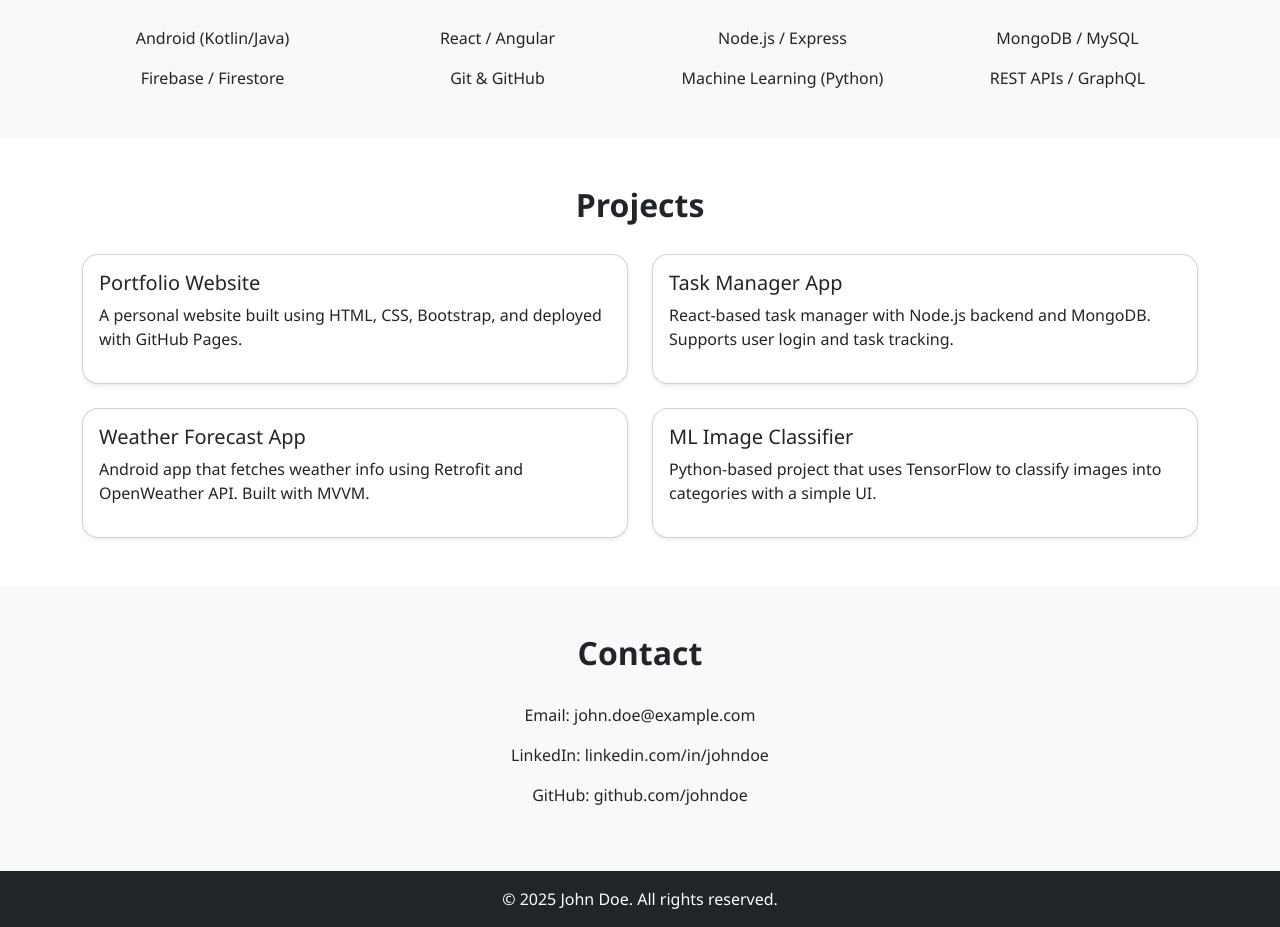
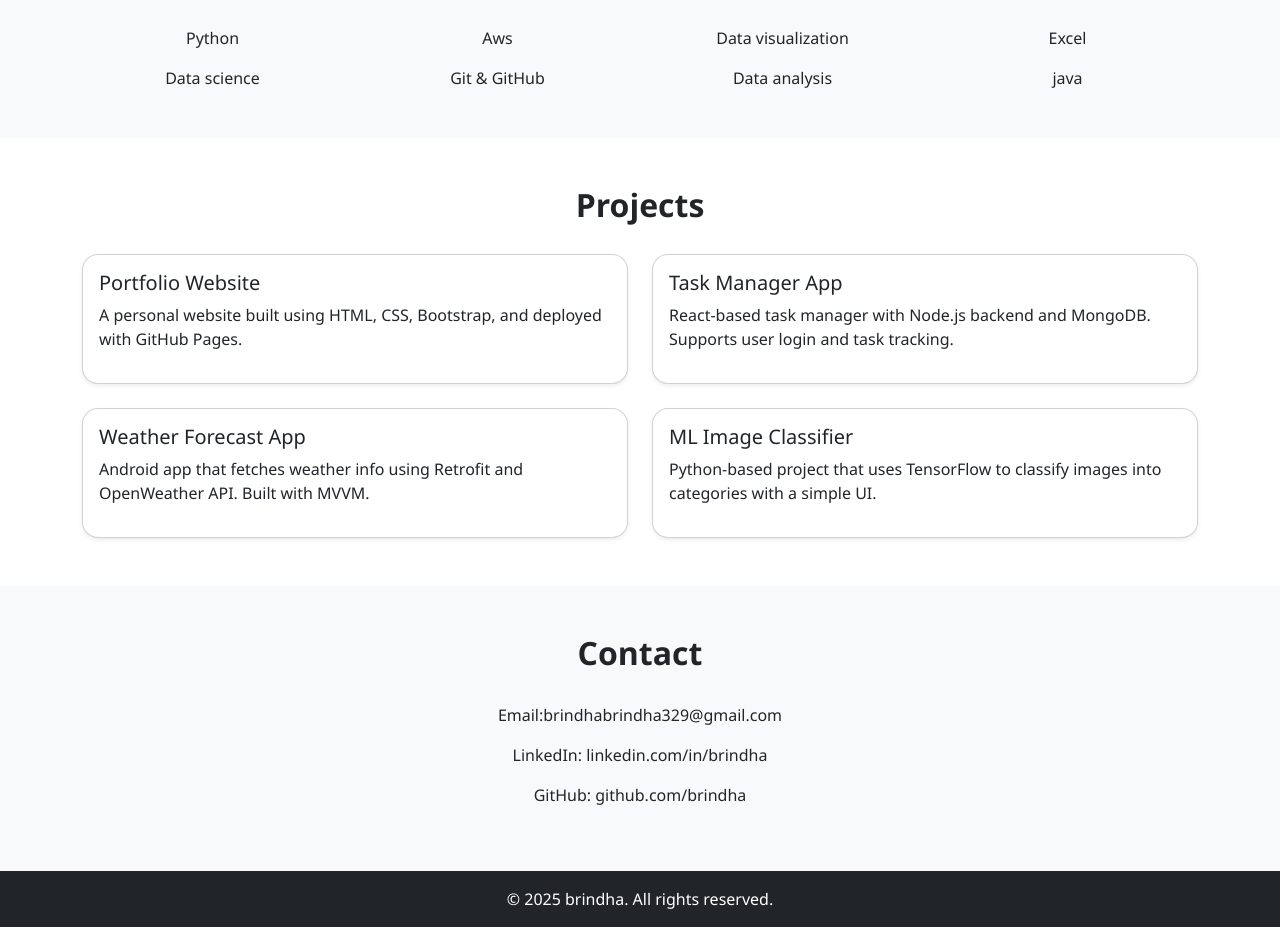
Before and after one commit to BRINDHA329/brindha, a plain HTML site: page index.html in a window 1280 px wide. Shown: the part 600-1527 px from the top of the page. Drawn offline with nearby package versions, Linux system fonts and the light colour scheme.

Commit message:
Update and rename index 2.html to index.html

```diff
--- a/index 2.html
+++ b/index.html
@@ -29,8 +29,8 @@
   <!-- Hero Section -->
   <section class="hero">
     <div class="container">
-      <h1 class="display-4">John Doe</h1>
-      <p class="lead">Full Stack Developer | Android Developer | ML Enthusiast</p>
+      <h1 class="display-4">Brindha</h1>
+      <p class="lead">Full Stack Developer |web developer |datascience | ML Enthusiast</p>
     </div>
   </section>
 
@@ -50,16 +50,16 @@
     <div class="container">
       <h2 class="section-title text-center">Skills</h2>
       <div class="row text-center">
-        <div class="col-md-3">Android (Kotlin/Java)</div>
-        <div class="col-md-3">React / Angular</div>
-        <div class="col-md-3">Node.js / Express</div>
-        <div class="col-md-3">MongoDB / MySQL</div>
+        <div class="col-md-3">Python</div>
+        <div class="col-md-3">Aws</div>
+        <div class="col-md-3">Data visualization</div>
+        <div class="col-md-3">Excel</div>
       </div>
       <div class="row text-center mt-3">
-        <div class="col-md-3">Firebase / Firestore</div>
+        <div class="col-md-3">Data science</div>
         <div class="col-md-3">Git & GitHub</div>
-        <div class="col-md-3">Machine Learning (Python)</div>
-        <div class="col-md-3">REST APIs / GraphQL</div>
+        <div class="col-md-3">Data analysis</div>
+        <div class="col-md-3">java</div>
       </div>
     </div>
   </section>
@@ -101,14 +101,14 @@
   <section class="py-5 bg-light">
     <div class="container text-center">
       <h2 class="section-title">Contact</h2>
-      <p>Email: john.doe@example.com</p>
-      <p>LinkedIn: linkedin.com/in/johndoe</p>
-      <p>GitHub: github.com/johndoe</p>
+      <p>Email:brindhabrindha329@gmail.com</p>
+      <p>LinkedIn: linkedin.com/in/brindha</p>
+      <p>GitHub: github.com/brindha</p>
     </div>
   </section>
 
   <footer class="text-center py-3 bg-dark text-white">
-    © 2025 John Doe. All rights reserved.
+    © 2025 brindha. All rights reserved.
   </footer>
 
 </body>
```
